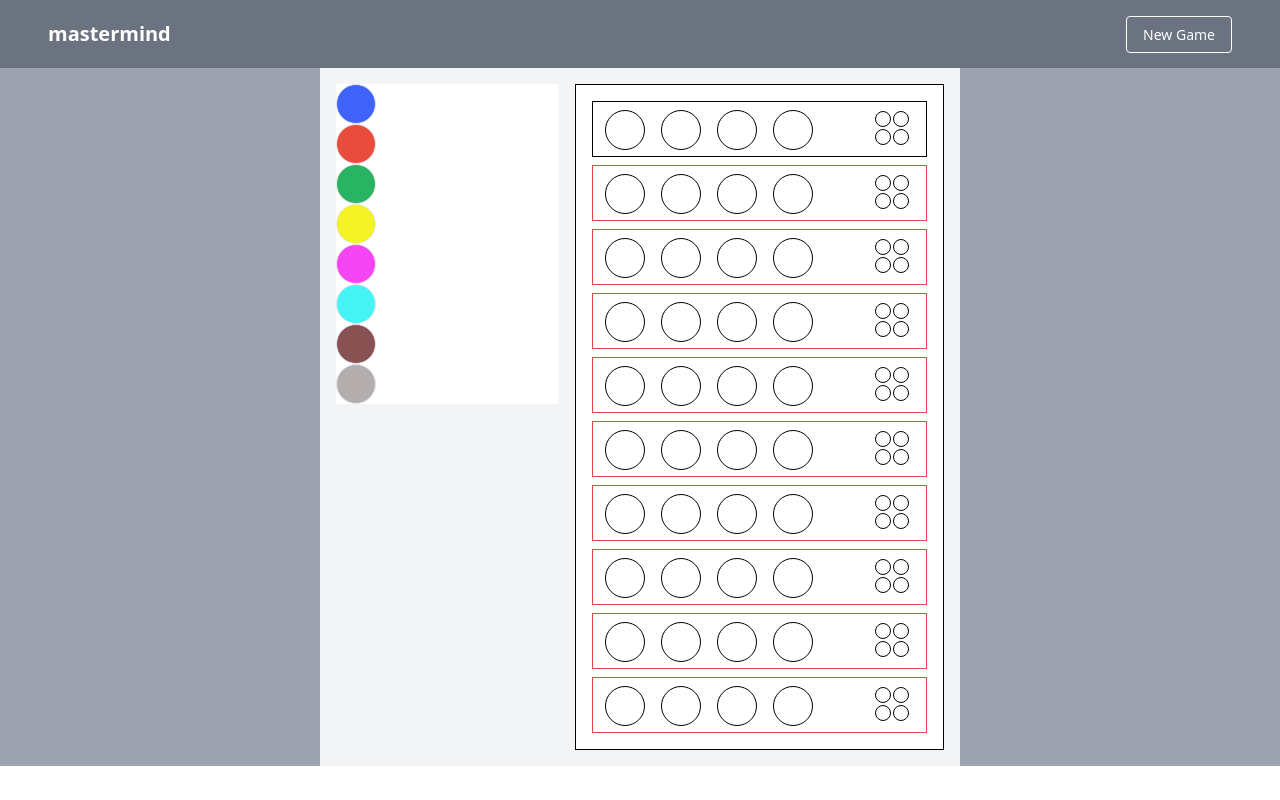
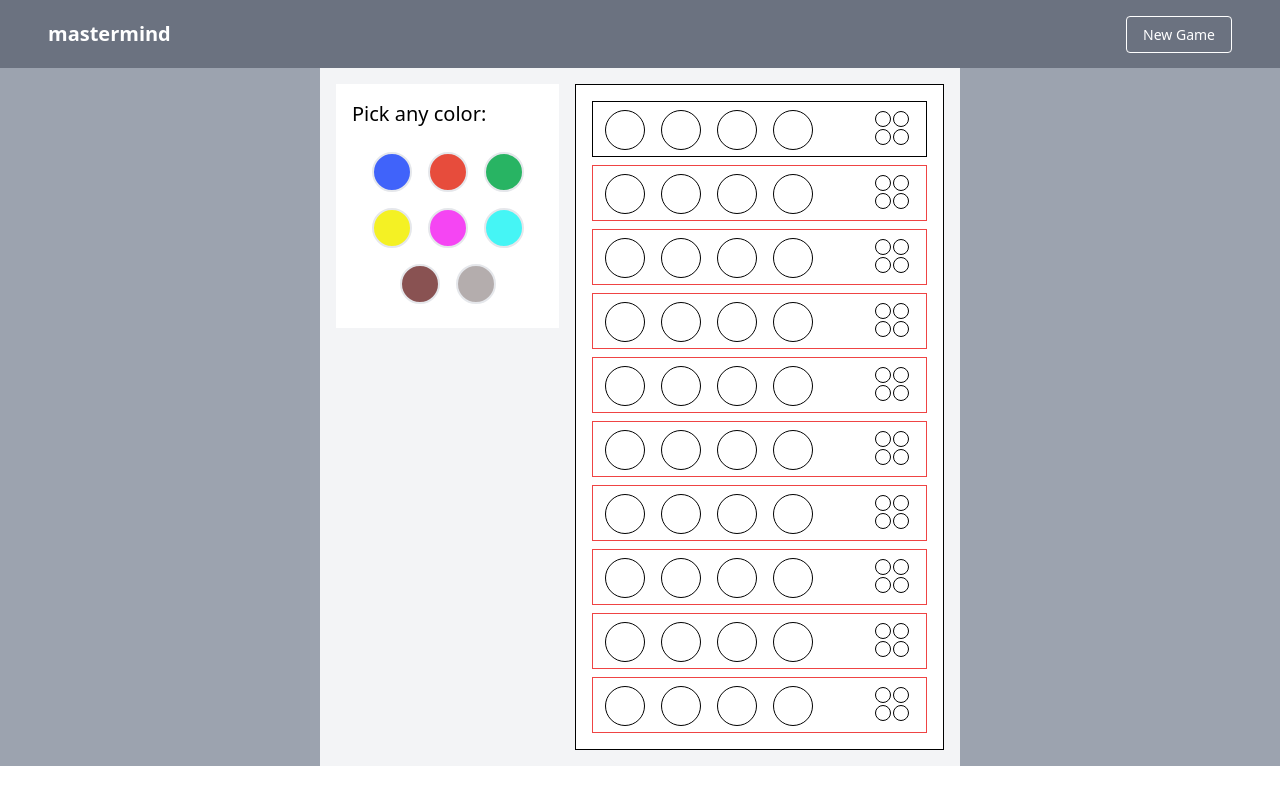
Before and after one commit to Sakshisrivastava413/mastermind-game, a Next.js app: page / in a window 1280 px wide. Built offline with nearby package versions, Linux system fonts and the light colour scheme.

Commit message:
added header and wrapped the colors

```diff
--- a/components/ColorPalette.js
+++ b/components/ColorPalette.js
@@ -9,11 +9,13 @@ const ColorPalette = ({ selectedColor }) => {
   };
 
   return (
-    <div>
+    <>
+      <div className="text-xl px-4 pt-4">Pick any color:</div>
+      <div className="flex flex-wrap justify-center p-4">
         {colors.map((color, colNo) => (
           <div
             key={colNo}
-          className={`h-10 w-10 rounded-full border ${
+            className={`h-10 w-10 rounded-full border-2 m-2 ${
               picked == color ? "border-black" : ""
             }`}
             style={{ background: `${color}` }}
@@ -21,6 +23,7 @@ const ColorPalette = ({ selectedColor }) => {
           ></div>
         ))}
       </div>
+    </>
   );
 };
 
```
Lines whose indentation alone changed are shown as unchanged.
